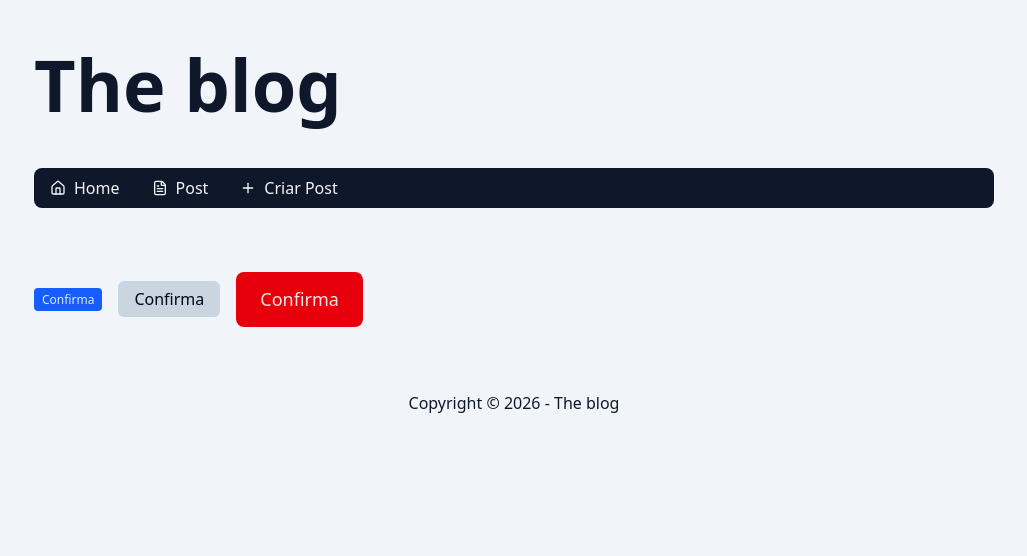
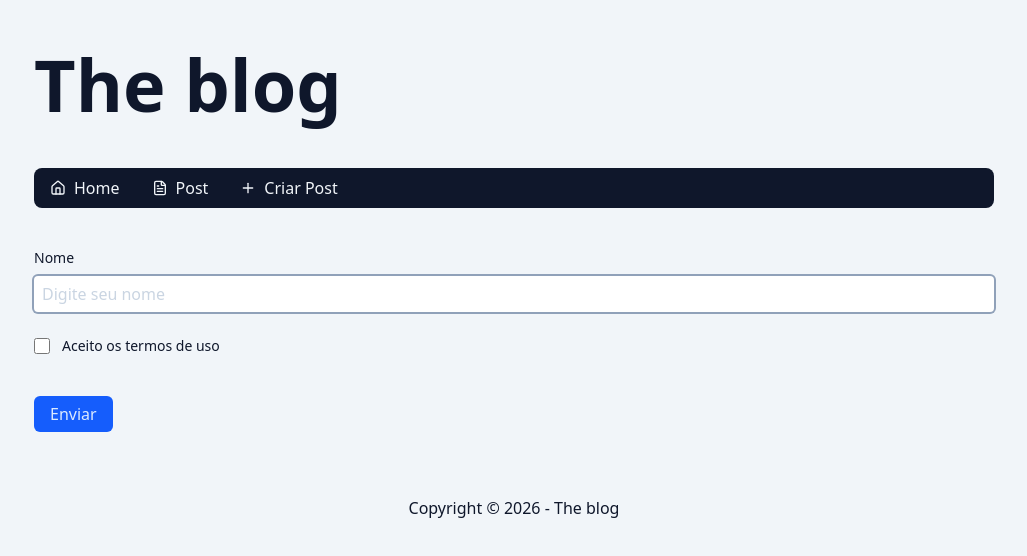
Before and after one commit to MarcosReisDS/blog, a Next.js app: page /admin/post/new in a window 1280 px wide. Shown: the top 556 px of the page, without its empty margins (126-1153 px from the left). Built offline with nearby package versions, Linux system fonts and the light colour scheme.

Commit message:
aula 181

```diff
--- a/src/app/admin/post/new/page.tsx
+++ b/src/app/admin/post/new/page.tsx
@@ -1,13 +1,9 @@
-import { Button } from "@/components/Button";
+import { ManagePostForm } from "@/components/admin/ManagePostForm";
 
 export const dynamic = "force-dynamic";
 
 export default async function AdminPostNewPage() {
     return (
-        <div className="py-16 flex gap-4 flex-wrap items-center">
-            <Button variant="default" size="sm">Confirma</Button>
-            <Button variant="ghost" size="md">Confirma</Button>
-            <Button variant="danger" size="lg">Confirma</Button>
-        </div>
+        <ManagePostForm />
     )
 }
--- /dev/null
+++ b/src/components/admin/ManagePostForm/index.tsx
@@ -0,0 +1,22 @@
+'use client';
+
+import { Button } from "@/components/Button";
+import { InputCheckbox } from "@/components/InputCheckbox";
+import { InputText } from "@/components/InputText";
+
+export function ManagePostForm() {
+    return (
+        <form action='' className="mb-16 mt-10">
+            <div className="flex flex-col gap-6">
+
+                <InputText labelText="Nome" placeholder="Digite seu nome" />
+
+                <InputCheckbox labelText="Aceito os termos de uso" />
+
+                <div className="mt-4">
+                    <Button type="submit">Enviar</Button>
+                </div>
+            </div>
+        </form>
+    )
+}
```
